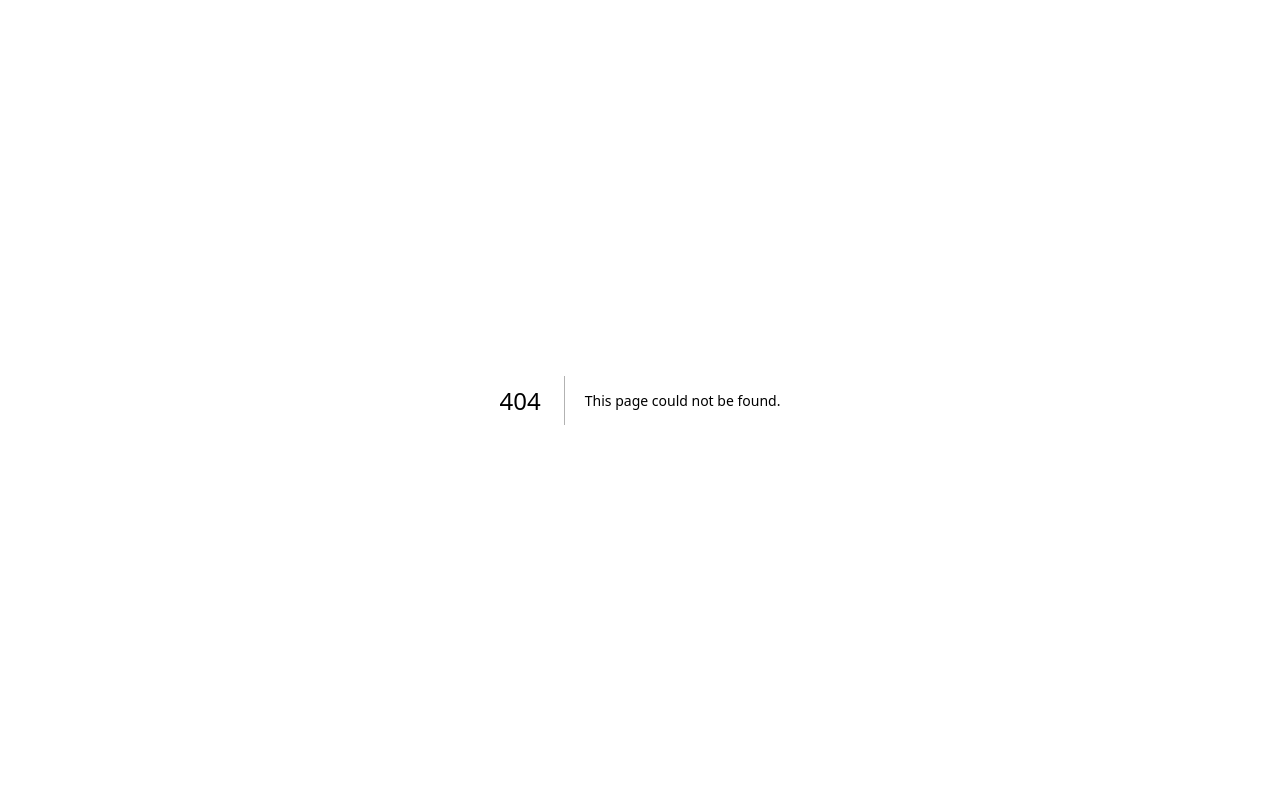
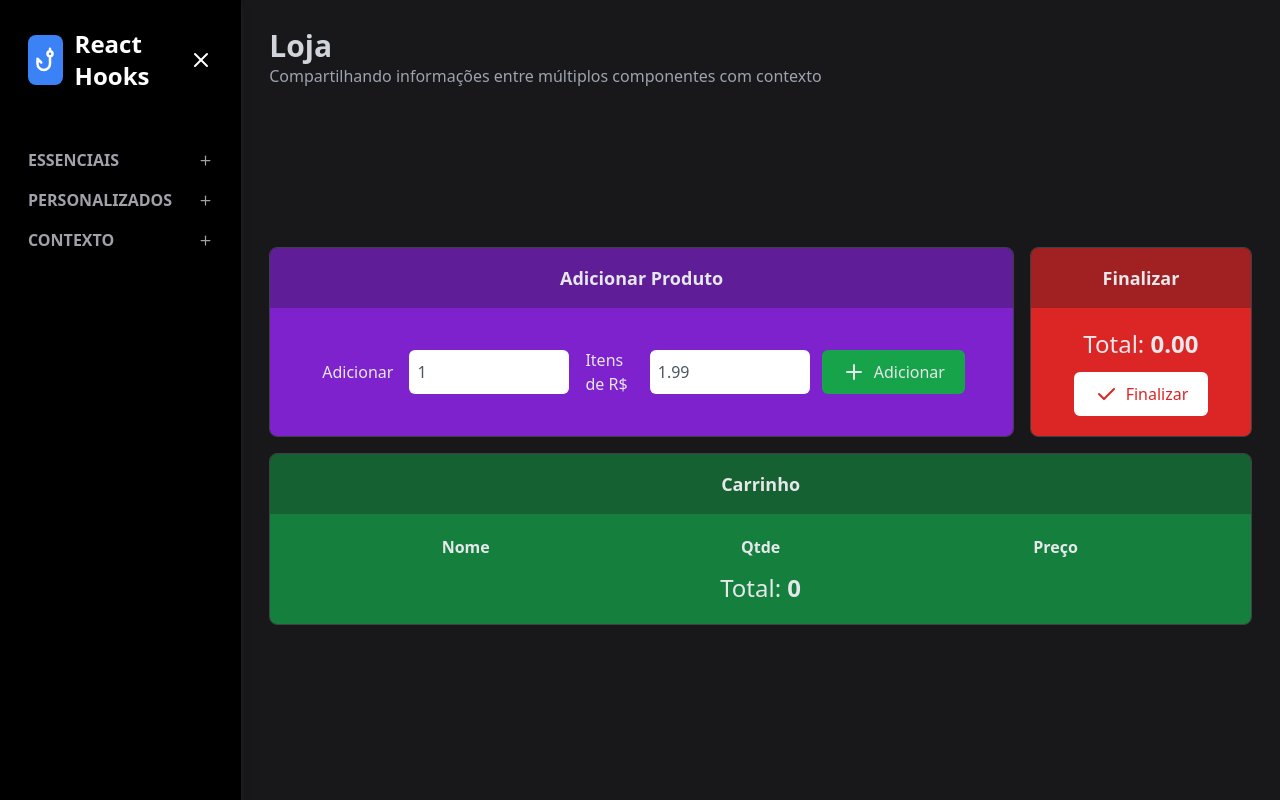
Before and after one commit to PedroSCY/React.js_hooks, a Next.js app: page /contexto/loja in a window 1280 px wide. Before the commit this address had no page. Built offline with nearby package versions, Linux system fonts and the light colour scheme.

Commit message:
Contexto Loja

```diff
--- /dev/null
+++ b/src/components/loja/AdicionarProduto.tsx
@@ -0,0 +1,52 @@
+import { useContext, useState } from "react";
+
+import Janela from "../template/Janela";
+import Botao from "../template/Botao";
+import InputFormatado from "../formulario/InputFormatado";
+import { IconPlus } from "@tabler/icons-react";
+import { Contexto } from "@/pages/contexto/loja";
+import { Produto } from "@/types/Produto";
+
+
+export default function AdicionarProduto() {
+    let [quantidade, setQuantidade] = useState(1);
+    let [preco, setPreco] = useState(1.99);
+    let {carrinho, setCarrinho} = useContext(Contexto);
+
+    const adicionar = () => {
+        let sequencia = carrinho.length + 1;
+        const produto: Produto = {
+            id: sequencia,
+            nome: `Produto ${sequencia}`,
+            quantidade: quantidade,
+            preco: preco,
+        };
+        setCarrinho((carrinhoAtual:any) => [...carrinhoAtual, produto])
+    };
+
+    return (
+        <Janela
+            titulo="Adicionar Produto"
+            cor="bg-purple-700"
+        >
+            <InputFormatado
+                label="Adicionar"
+                tipo="number"
+                valor={quantidade}
+                onInput={(e) => setQuantidade(+e.target.value)}
+            ></InputFormatado>
+            <InputFormatado
+                label="Itens de R$"
+                tipo="number"
+                valor={preco}
+                onInput={(e) => setPreco(+e.target.value)}
+            ></InputFormatado>
+            <Botao
+                cor="bg-green-600"
+                icone={<IconPlus />}
+                texto="Adicionar"
+                onClick={adicionar}
+            />
+        </Janela>
+    );
+}
--- /dev/null
+++ b/src/components/loja/Carrinho.tsx
@@ -0,0 +1,40 @@
+import { useContext } from "react";
+import Janela from "../template/Janela";
+import { Contexto } from "@/pages/contexto/loja";
+
+export default function Carrinho() {
+
+    const {carrinho, total} = useContext(Contexto);
+    const produtos = [...carrinho];
+    return (
+        <Janela titulo="Carrinho" cor="bg-green-700" vertical>
+            <div className="overflow-y-auto relative max-h-60 h-fit min-w-full">
+                <table className="table-auto w-full h-full text-center">
+                    <thead>
+                        <tr>
+                            <th className="w-1/3">Nome</th>
+                            <th className="w-1/3">Qtde</th>
+                            <th className="w-1/3">Preço</th>
+                        </tr>
+                    </thead>
+                    <tbody>
+                        {produtos.map((produto) => {
+                            return (
+                                <tr key={produto.nome}>
+                                    <td>{produto.nome}</td>
+                                    <td>{produto.quantidade}</td>
+                                    <td>{produto.preco}</td>
+                                </tr>
+                            );
+                        })}
+                    </tbody>
+                </table>
+            </div>
+                <div className="text-2xl">
+                    <span>
+                        Total: <strong>{total()}</strong>
+                    </span>
+                </div>
+        </Janela>
+    );
+}
--- /dev/null
+++ b/src/components/loja/FinalizarCompra.tsx
@@ -0,0 +1,29 @@
+import { IconCheck } from "@tabler/icons-react";
+import Botao from "../template/Botao";
+import Janela from "../template/Janela";
+import { useContext } from "react";
+import { Contexto } from "@/pages/contexto/loja";
+
+export default function FinalizarCompra() {
+    const {total, setCarrinho } = useContext(Contexto);
+
+    function finalizar() {
+        window.alert("Compra realizada com sucesso!");
+        setCarrinho(()=>[]);
+    }
+
+    return (
+        <Janela titulo="Finalizar" cor="bg-red-600" vertical>
+            <span className="text-2xl text-center">
+                Total: <strong>{total().toFixed(2)}</strong>
+            </span>
+
+            <Botao
+                cor="bg-white text-red-600"
+                icone={<IconCheck />}
+                texto="Finalizar"
+                onClick={finalizar}
+            />
+        </Janela>
+    );
+}
--- a/src/components/template/MenuPrincipal.tsx
+++ b/src/components/template/MenuPrincipal.tsx
@@ -4,7 +4,7 @@
 import MenuPrincipalItem from "./MenuPrincipalItem";
 import MenuPrincipalSecao from "./MenuPrincipalSecao";
 import Flex from "./Flex";
-import { IconAppWindow, IconArrowsLeftRight, IconDimensions, IconLetterCase, IconLock, IconMathGreater, IconMenu, IconNumbers, IconRefreshAlert, IconSection, IconUsers, IconX } from "@tabler/icons-react";
+import { IconAppWindow, IconArrowsLeftRight, IconDimensions, IconLetterCase, IconLock, IconMathGreater, IconMenu, IconNumbers, IconRefreshAlert, IconSection, IconShoppingCart, IconUsers, IconX } from "@tabler/icons-react";
 import useTamanhoJanela from "@/data/hooks/useTamanhoJanela";
 import { useEffect } from "react";
 import useBoolean from "@/data/hooks/useBoolean";
@@ -25,11 +25,19 @@
         },
         {
             titulo: "Personalizados",
-            aberta: true,
+            aberta: false,
             itens: [{titulo:"Modal", url:"/personalizados/modal", tag:"personalizados", icone:<IconAppWindow/>},
                 {titulo:"Tamanho Janela", url:"/personalizados/tamanhoJanela", tag:"personalizados", icone: <IconDimensions/>},
                 {titulo:"Validando Senha", url:"/personalizados/senha", tag:"personalizados", icone:<IconLock/>}]
-        }
+        },
+        {
+            titulo:"Contexto",
+            aberta: true,
+            itens: [
+                {titulo:"Loja", url:"/contexto/loja", tag:"useContext", icone:<IconShoppingCart/>},
+
+            ]
+        },
     ];
     const [mini, toggleMini, miniTrue, miniFalse]  = useBoolean(false);
     let tamanho = useTamanhoJanela();
--- /dev/null
+++ b/src/pages/contexto/loja.tsx
@@ -0,0 +1,36 @@
+import AdicionarProduto from "@/components/loja/AdicionarProduto";
+import Carrinho from "@/components/loja/Carrinho";
+import FinalizarCompra from "@/components/loja/FinalizarCompra";
+import Flex from "@/components/template/Flex";
+import Pagina from "@/components/template/Pagina";
+import { Produto } from "@/types/Produto";
+import { createContext, useState } from "react";
+
+export let Contexto = createContext({} as any);
+
+export default function () {
+    const [carrinho, setCarrinho] = useState<Produto[]>([]);
+    const ctx = {
+        carrinho,
+        setCarrinho,
+        total(){
+            const r = carrinho.reduce((acc, produto) => acc + +produto.preco, 0);
+            return r
+    }};
+  return (
+    <Contexto.Provider value={ctx}>
+      <Pagina
+        titulo="Loja"
+        subtitulo="Compartilhando informações entre múltiplos componentes com contexto"
+      >
+        <Flex col gap={4}>
+          <Flex gap={4}>
+            <AdicionarProduto />
+            <FinalizarCompra />
+          </Flex>
+          <Carrinho />
+        </Flex>
+      </Pagina>
+    </Contexto.Provider>
+  );
+}
--- a/src/pages/personalizados/senha.tsx
+++ b/src/pages/personalizados/senha.tsx
@@ -1,4 +1,4 @@
-import InputFormatado from "@/components/template/InputFormatado";
+import InputFormatado from "@/components/formulario/InputFormatado";
 import Pagina from "@/components/template/Pagina";
 import useStateValidado from "@/data/hooks/useStateValidado";
 
--- /dev/null
+++ b/src/types/Produto.ts
@@ -0,0 +1,6 @@
+export type Produto = {
+    id: number;
+    nome: string;
+    quantidade: number;
+    preco: number;
+}
```
Also changed, not shown: src/components/formulario/InputFormatado.tsx (renamed from src/components/template/InputFormatado.tsx).
